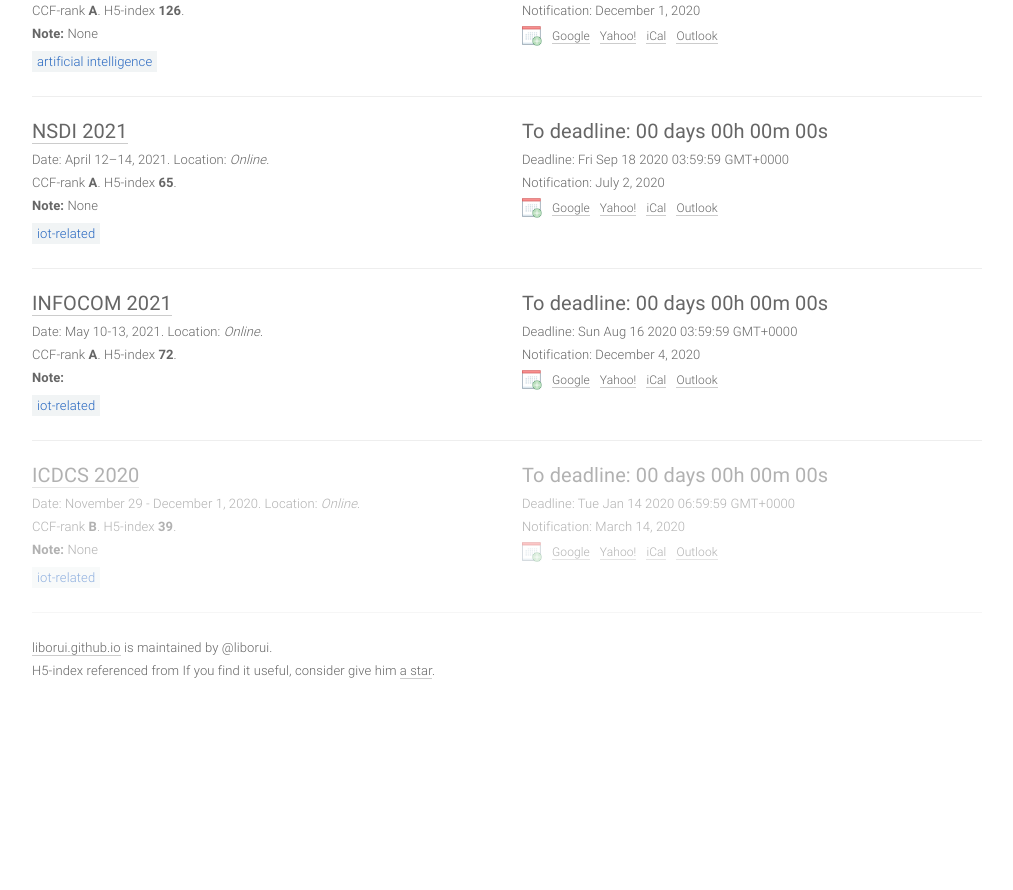
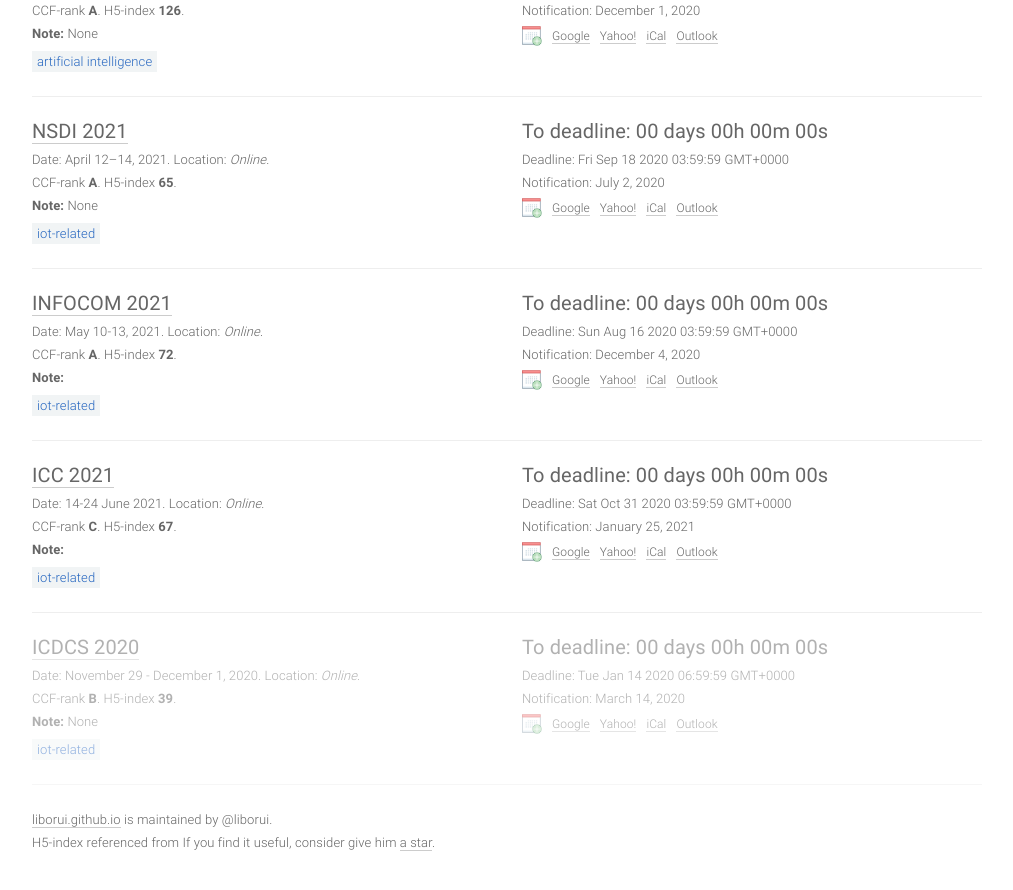
Before and after one commit to liborui/iot-conf-deadlines, a Jekyll site: the page built from index.html, in a window 1280 px wide and 900 px high, scrolled down 2529 px. Shown: the top 890 px of the window, without its empty margins (133-1146 px from the left). Built offline with Jekyll 4.4.1, drawn with Linux system fonts in a browser that asks for light colours; a script that is not in the unit is left out; before the commit the page ends 3257 px from its top, so only the background shows below that.

Commit message:
by Darwin@2021-01-11 12:29:22

```diff
--- a/_data/conferences.yml
+++ b/_data/conferences.yml
@@ -231,6 +231,22 @@
   sub: IOT
   note: '<b>Note:</b> This is the summer deadline for SEC21'
 
+- title: ICC
+  hindex: 67
+  ccf: C
+  year: 2021
+  id: icc21
+  link: https://icc2021.ieee-icc.org/
+  deadline: '2020-10-30 23:59:59'
+  timezone: UTC-4
+  notification: January 25, 2021
+  conf_date: 14-24 June 2021
+  conf_start: '2021-06-14'
+  conf_end: '2021-06-24'
+  place: Online
+  sub: IOT
+  note: '<b>Note:</b>'
+
 - title: INFOCOM
   hindex: 72
   ccf: A
```
